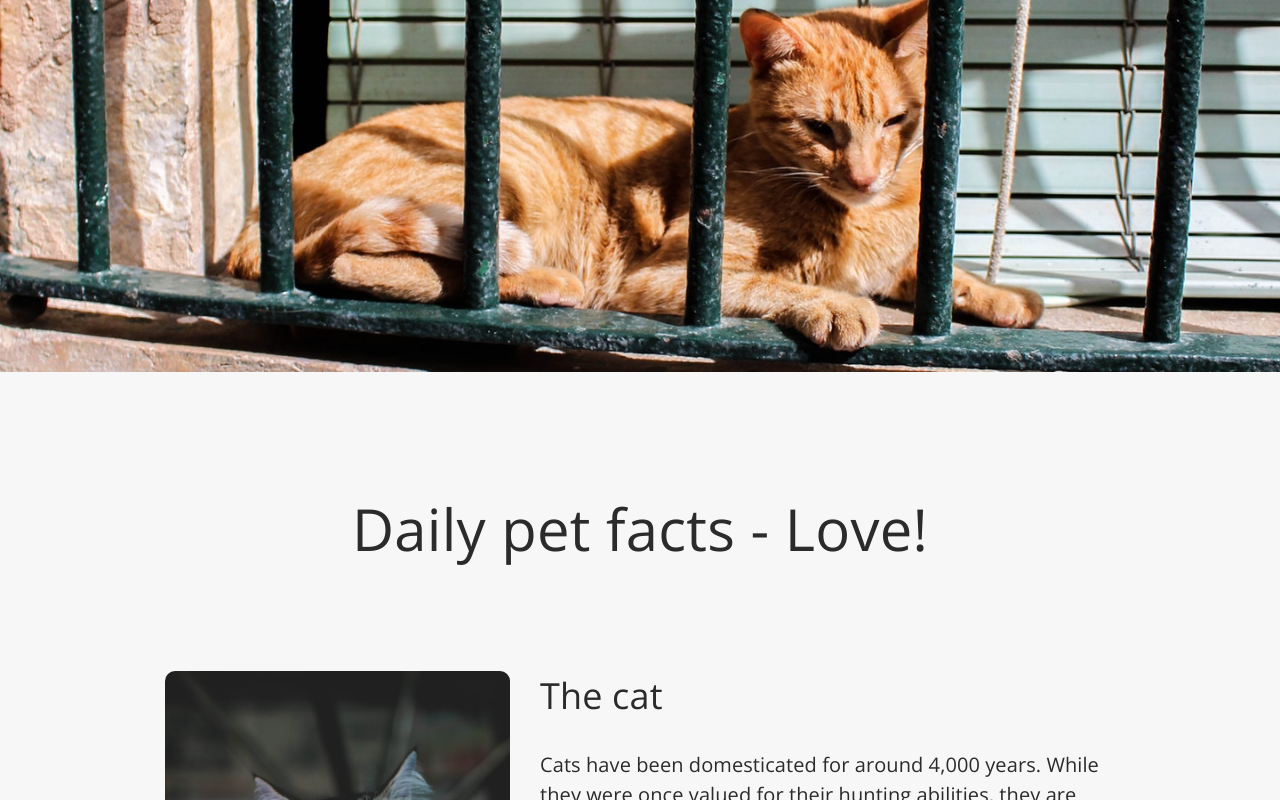
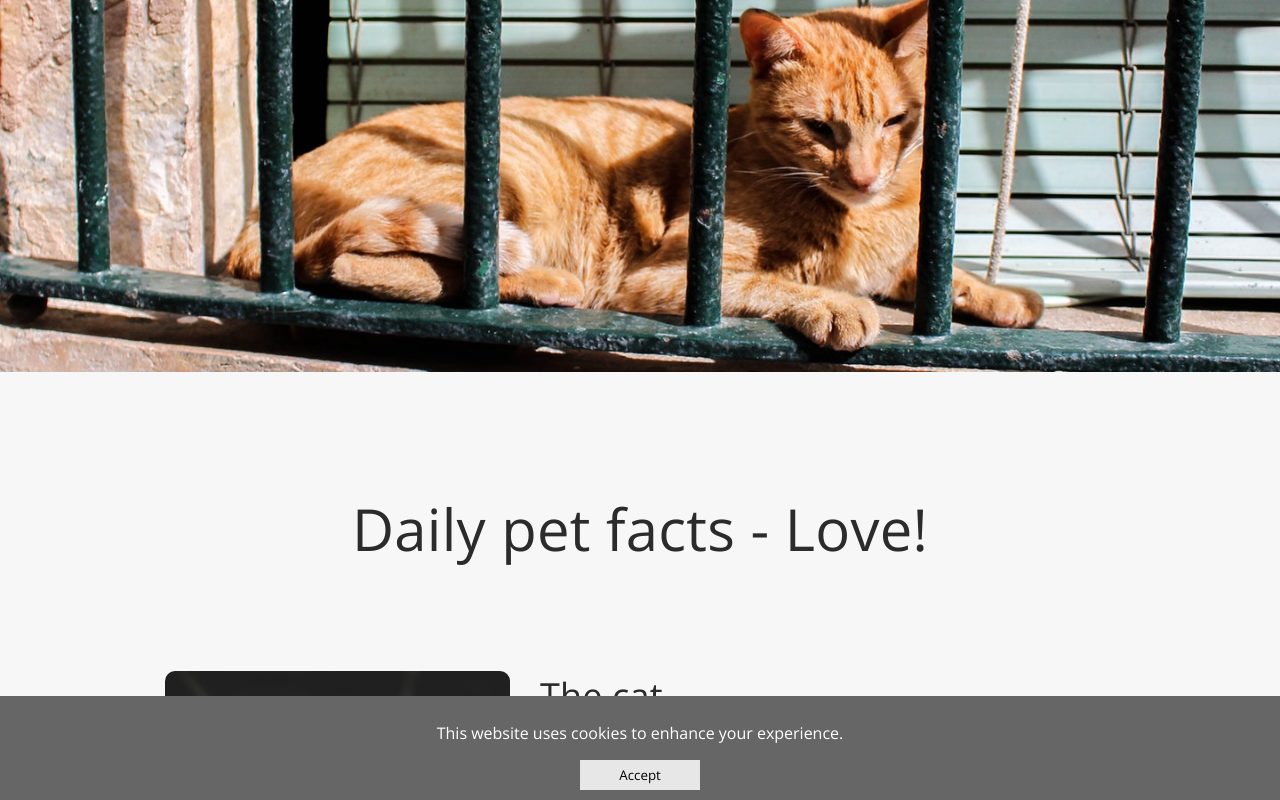
Before and after one commit to josipfrljic94/pet-landing, a Vue app: page / in a window 1280 px wide. Shown: the top 800 px of the page. Built offline with nearby package versions, Linux system fonts and the light colour scheme.

Commit message:
feat: implement cookie banner

```diff
--- a/index.html
+++ b/index.html
@@ -9,12 +9,54 @@
       href="https://fonts.googleapis.com/css2?family=Open+Sans&display=swap"
       rel="stylesheet"
     />
-    <link href="https://fonts.googleapis.com/css2?family=Open+Sans&display=swap" rel="stylesheet">
+    <link
+      href="https://fonts.googleapis.com/css2?family=Open+Sans&display=swap"
+      rel="stylesheet"
+    />
+    <!-- Google Tag Manager -->
+    <script>
+      function checkCookieExists(cookieName) {
+        const cookies = document.cookie.split(";");
+        for (let i = 0; i < cookies.length; i++) {
+          const cookie = cookies[i].trim();
+          if (cookie.startsWith(cookieName + "=")) {
+            return true; // Cookie exists
+          }
+        }
+        return false; // Cookie does not exist
+      }
+      function gtm(w, d, s, l, i) {
+        if (!checkCookieExists("access_allow")) {
+          return null;
+        }
+        w[l] = w[l] || [];
+        w[l].push({ "gtm.start": new Date().getTime(), event: "gtm.js" });
+        var f = d.getElementsByTagName(s)[0],
+          j = d.createElement(s),
+          dl = l != "dataLayer" ? "&l=" + l : "";
+        j.async = true;
+        j.src = "https://www.googletagmanager.com/gtm.js?id=" + i + dl;
+        f.parentNode.insertBefore(j, f);
+      }
+
+      gtm(window, document, "script", "dataLayer", "GTM-NZXFPGWX")
+    </script>
+    <!-- End Google Tag Manager -->
 
     <meta name="viewport" content="width=device-width, initial-scale=1.0" />
-    <title>Vite + Vue + TS</title>
+    <title>Pet landingS</title>
   </head>
   <body>
+    <!-- Google Tag Manager (noscript) -->
+    <noscript
+      ><iframe
+        src="https://www.googletagmanager.com/ns.html?id=GTM-NZXFPGWX"
+        height="0"
+        width="0"
+        style="display: none; visibility: hidden"
+      ></iframe
+    ></noscript>
+    <!-- End Google Tag Manager (noscript) -->
     <div id="app"></div>
     <script type="module" src="/src/main.ts"></script>
   </body>
--- a/src/App.vue
+++ b/src/App.vue
@@ -41,6 +41,7 @@
     <CarouselWrapper :items="carouselItems" />
     <Grid :images="gridItems" />
   </div>
+  <CookieBanner />
   <Footer :footerCategories="footerData" />
 </template>
 
@@ -51,6 +52,7 @@ import InfoBlock from "./components/info_block/InfoBlock.vue";
 import CarouselWrapper from "./components/carousel/CarouselWrapper.vue";
 import Grid from "./components/grid/Grid.vue";
 import Footer from "./components/footer/Footer.vue";
+import CookieBanner from "./components/cookie-banner/CookieBanner.vue";
 import { defineComponent } from 'vue';
 
 const carouselItems = [
--- /dev/null
+++ b/src/components/cookie-banner/CookieBanner.vue
@@ -0,0 +1,67 @@
+<template>
+  <div v-if="!isCookieAccepted" class="cookie-banner">
+    <p>{{ message }}</p>
+    <button @click="acceptCookies">Accept</button>
+  </div>
+</template>
+
+<script lang="ts">
+import { defineComponent } from 'vue';
+
+export default defineComponent({
+  data() {
+    return {
+      isCookieAccepted: false,
+      message: "This website uses cookies to enhance your experience.",
+    };
+  },
+  mounted() {
+    const accessAllow = this.getCookie('access-allow');
+    if (accessAllow === 'true') {
+      this.isCookieAccepted = true;
+    }
+  },
+  methods: {
+    acceptCookies() {
+      this.setCookie('access-allow', 'true', 365);
+      this.isCookieAccepted = true;
+    },
+    setCookie(name, value, days) {
+      const expires = new Date();
+      expires.setDate(expires.getDate() + days);
+      document.cookie = `${name}=${value};expires=${expires.toUTCString()};path=/`;
+    },
+    getCookie(name) {
+      const value = `; ${document.cookie}`;
+      const parts = value.split(`; ${name}=`);
+      if (parts.length === 2) return parts.pop().split(';').shift();
+    },
+  },
+});
+</script>
+
+<style scoped>
+.cookie-banner {
+  position: fixed;
+  bottom: 0;
+  left: 0;
+  right: 0;
+  background-color: #666666;
+  color: white;
+  padding: 10px;
+  text-align: center;
+
+  &>button {
+    appearance: none;
+    border: none;
+    height: 30px;
+    width: 120px;
+    padding: 0 10px;
+    cursor: pointer;
+    background-color: #e8e7e7;
+    &:hover{
+      background-color: #fafafa;
+    }
+  }
+}
+</style>
--- a/tsconfig.json
+++ b/tsconfig.json
@@ -16,8 +16,8 @@
 
     /* Linting */
     "strict": false,
-    "noUnusedLocals": true,
-    "noUnusedParameters": true,
+    "noUnusedLocals": false,
+    "noUnusedParameters": false,
     "noFallthroughCasesInSwitch": true
   },
   "include": ["src/**/*.ts", "src/**/*.d.ts", "src/**/*.tsx", "src/**/*.vue"],
```
